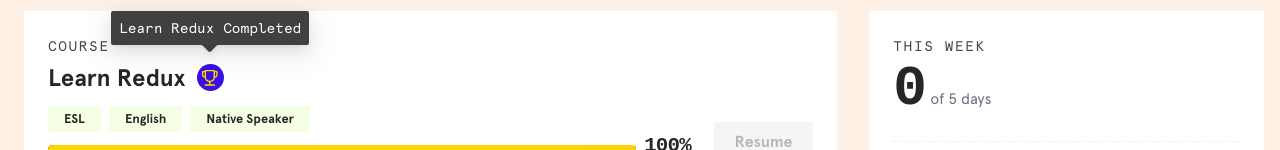
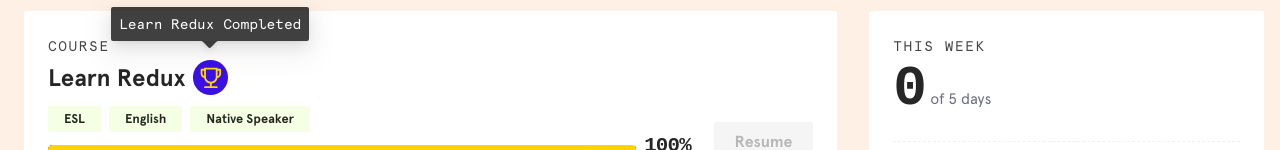
Before and after one commit to antoineGH/sayhello, a React (Create React App) app: page /auth/home in a window 1280 px wide. In both pictures the pointer is over the element 210 px from the left and 318 px from the top of the page. Shown: the part 241-391 px from the top of the page. Built offline with nearby package versions, Linux system fonts and the light colour scheme.

Commit message:
transition hover trophy

```diff
--- a/src/App.css
+++ b/src/App.css
@@ -606,6 +606,11 @@ h4.ant-typography,
 	height: 1.7rem;
 	background-color: #3a10e5;
 	margin: auto;
+	transition: all 0.2s linear;
+}
+
+.circle:hover {
+	transform: scale(1.3);
 }
 
 .trophy_elem {
```
